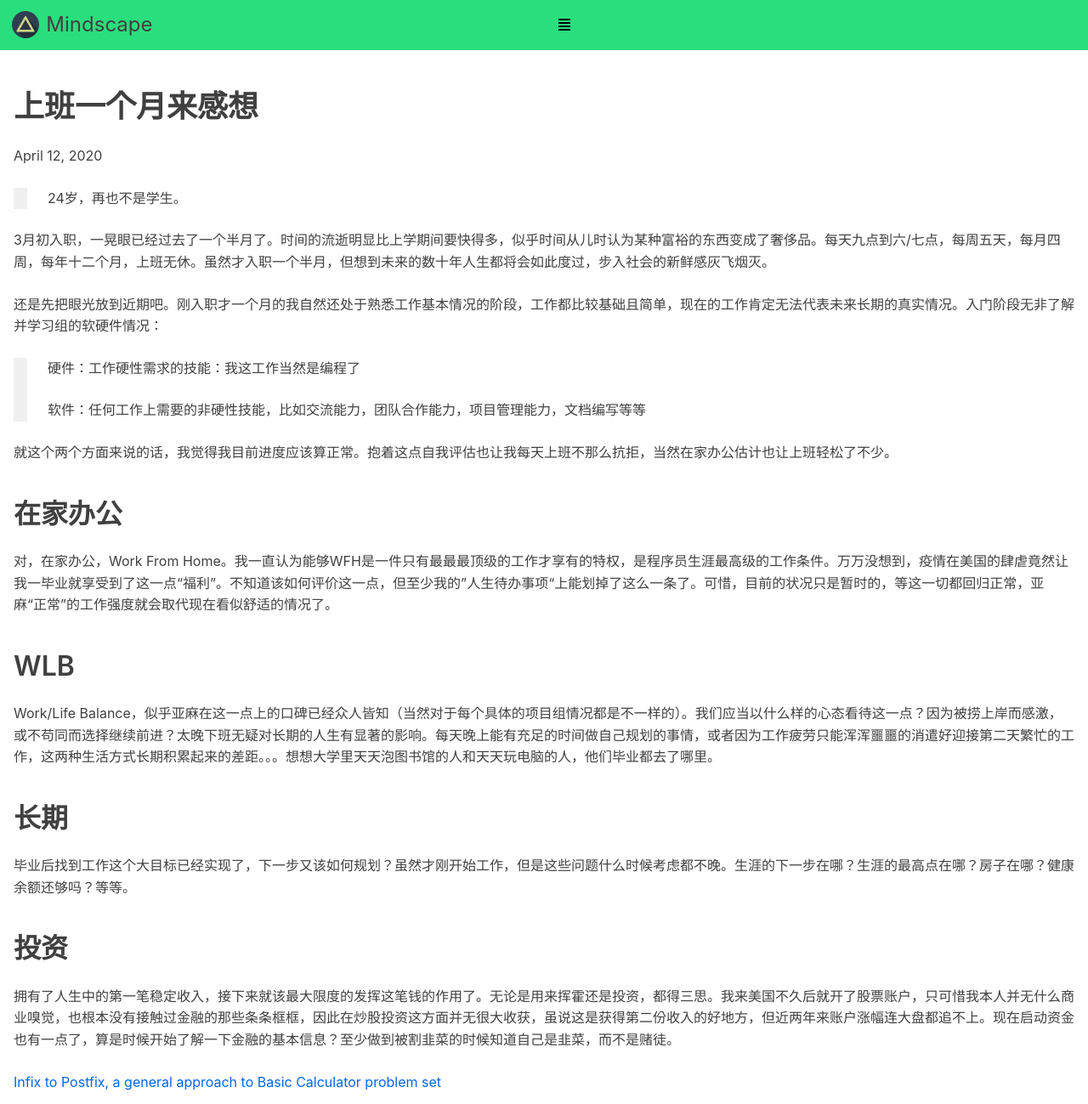
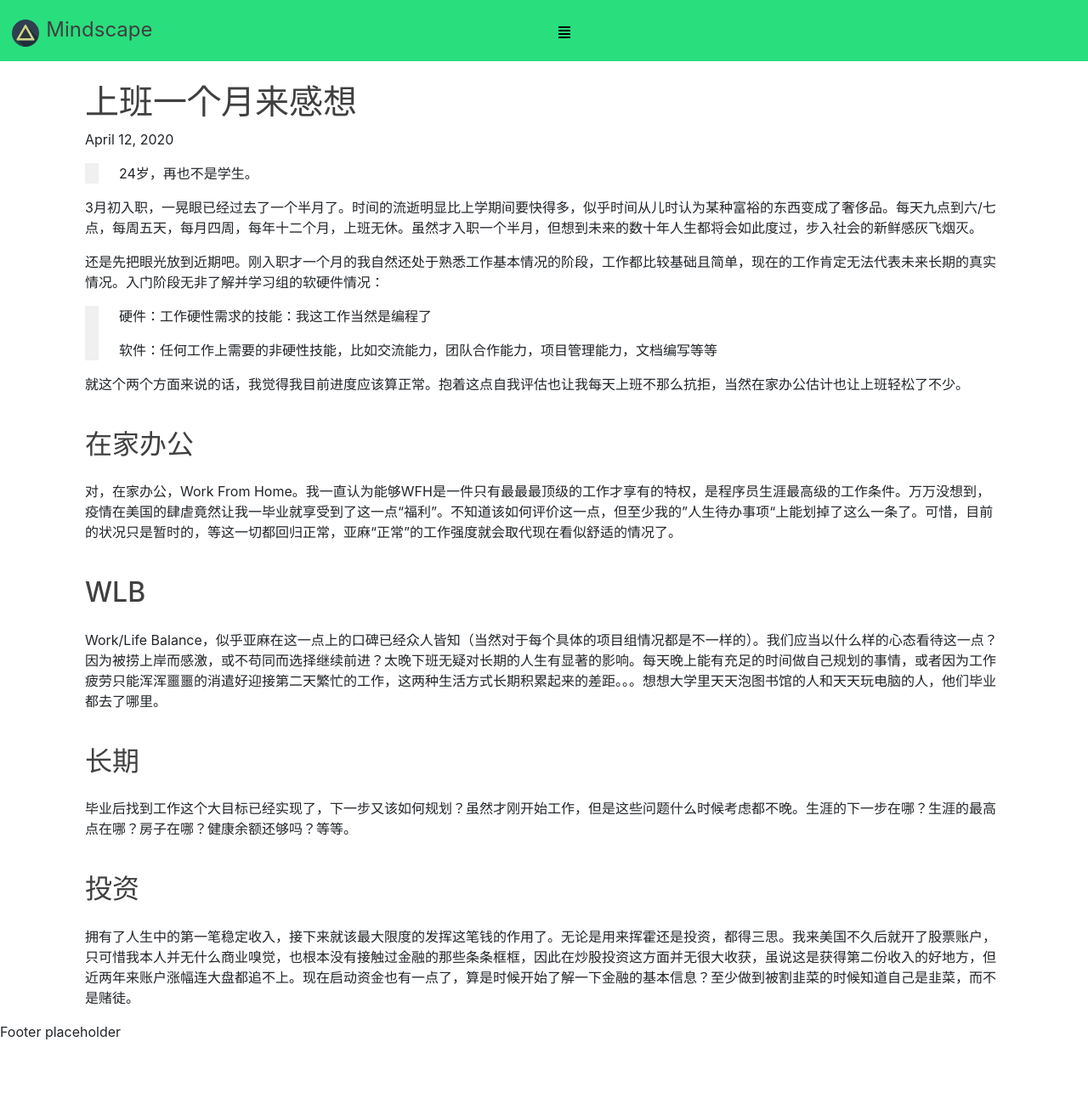
Before and after one commit to asvrada/blog, a Gatsby site: page /start-of-work/ in a window 1280 px wide. Shown: the top 1299 px of the page at 85% size. After the commit the page ends 1226 px from the top, so only its background shows below. Built offline with nearby package versions, Linux system fonts and the light colour scheme; Gatsby itself is replaced by a stand-in of ours.

Commit message:
Added bootstrap

```diff
--- a/package.json
+++ b/package.json
@@ -8,6 +8,7 @@
     "url": "https://github.com/gatsbyjs/gatsby/issues"
   },
   "dependencies": {
+    "bootstrap": "^4.4.1",
     "gatsby": "^2.19.7",
     "gatsby-image": "^2.2.39",
     "gatsby-plugin-feed": "^2.3.26",
@@ -29,6 +30,7 @@
     "prismjs": "^1.19.0",
     "prop-types": "^15.7.2",
     "react": "^16.12.0",
+    "react-bootstrap": "^1.0.0",
     "react-dom": "^16.12.0",
     "react-helmet": "^5.2.1",
     "react-icons": "^3.9.0"
--- a/src/layout/index.js
+++ b/src/layout/index.js
@@ -9,9 +9,11 @@
 
   return (
     <div>
-      <Navbar showDropdown={showDropdown} setShowDropdown={setShowDropdown} />
-      <main className={`main-body`}>{children}</main>
-      <Footer />
+      <Navbar showDropdown={showDropdown} setShowDropdown={setShowDropdown}/>
+
+      <main className={`main-body container`}>{children}</main>
+
+      <Footer/>
     </div>
   );
 };
--- a/src/styles/components/_layout.scss
+++ b/src/styles/components/_layout.scss
@@ -23,16 +23,16 @@
 
       img {
         // Adjust position to align with button
-        position: relative;
-        top: 0.3rem;
+        //position: relative;
+        //top: 0.3rem;
         height: 2rem;
       }
     }
 
     .title {
       // Adjust position to align with button
-      position: relative;
-      bottom: 0.2rem;
+      //position: relative;
+      //bottom: 0.2rem;
 
       margin-left: 0.5rem;
       font-size: 1.5rem;
@@ -73,6 +73,5 @@
 }
 
 .main-body {
-  margin-top: 4rem;
-  padding: 1rem;
+  margin-top: 6rem;
 }
--- a/src/styles/main.scss
+++ b/src/styles/main.scss
@@ -35,3 +35,5 @@
 @import "components/tables";
 @import "components/navigation";
 @import "components/layout";
+
+@import "~bootstrap/scss/bootstrap";
--- a/src/templates/blog-post.js
+++ b/src/templates/blog-post.js
@@ -8,36 +8,45 @@
   const post = data.markdownRemark;
   const siteTitle = data.site.siteMetadata.title;
   // post node
+  // previous: 更老的文章
+  // next: 更新的文章
+  // todo:
   const { previous, next } = pageContext;
 
   return (
     <Layout location={location} title={siteTitle}>
-      <SEO title={post.frontmatter.title} description={post.excerpt} />
+      <SEO title={post.frontmatter.title} description={post.excerpt}/>
 
-      <article>
+      <article className="col">
         <header>
           <h1>{post.frontmatter.title}</h1>
           <p>{post.frontmatter.date}</p>
         </header>
-        <section dangerouslySetInnerHTML={{ __html: post.html }} />
+        <section dangerouslySetInnerHTML={{ __html: post.html }}/>
       </article>
 
-      <nav>
-        <div>
-          {previous && (
-            <Link to={previous.fields.slug} rel="prev">
-              {previous.frontmatter.title}
-            </Link>
-          )}
-        </div>
-        <div>
-          {next && (
-            <Link to={next.fields.slug} rel="next">
-              {next.frontmatter.title}
-            </Link>
-          )}
-        </div>
-      </nav>
+      {/*<nav>*/}
+      {/*  <div>*/}
+      {/*    {previous && (*/}
+      {/*      <div>*/}
+      {/*        <span>上一篇</span>*/}
+      {/*        <Link to={previous.fields.slug} rel="prev">*/}
+      {/*          {previous.frontmatter.title}*/}
+      {/*        </Link>*/}
+      {/*      </div>*/}
+      {/*    )}*/}
+      {/*  </div>*/}
+      {/*  <div>*/}
+      {/*    {next && (*/}
+      {/*      <div>*/}
+      {/*        <span>下一篇</span>*/}
+      {/*        <Link to={next.fields.slug} rel="next">*/}
+      {/*          {next.frontmatter.title}*/}
+      {/*        </Link>*/}
+      {/*      </div>*/}
+      {/*    )}*/}
+      {/*  </div>*/}
+      {/*</nav>*/}
     </Layout>
   );
 };
```
Also changed, not shown: 1 other file.
